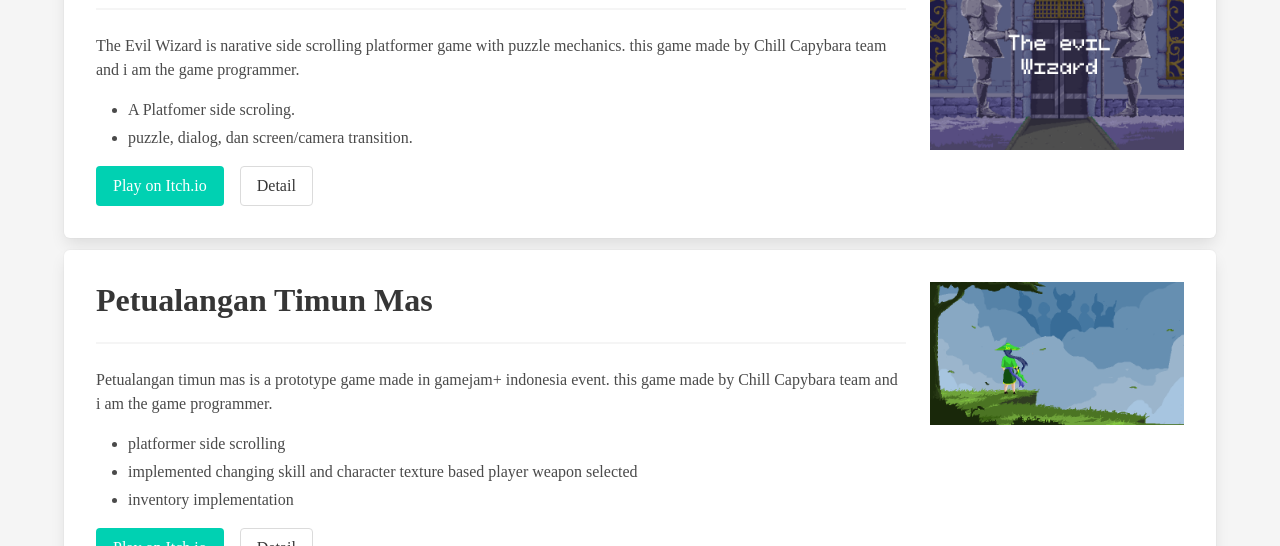
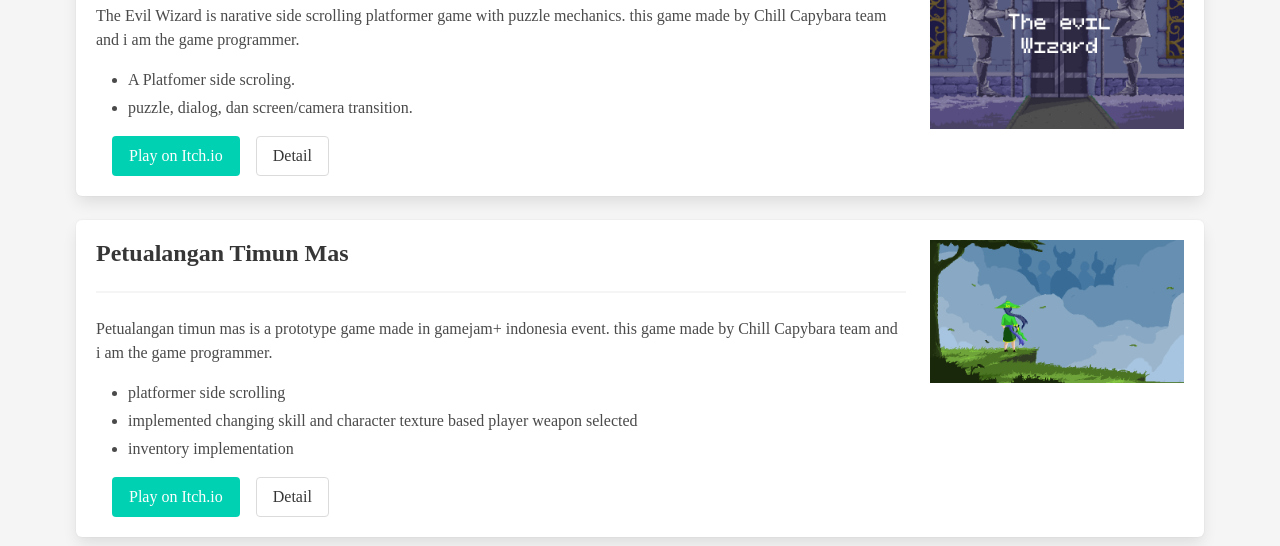
Before and after one commit to Rokugatsua/rokugatsua-blog, a Gatsby site: page /project in a window 1280 px wide. Shown: the part 502-1048 px from the top of the page. Built offline with nearby package versions, Linux system fonts and the light colour scheme; Gatsby itself is replaced by a stand-in of ours.

Commit message:
restylizing post and blog detail page

```diff
--- a/src/pages/project/index.js
+++ b/src/pages/project/index.js
@@ -6,34 +6,66 @@ import Layout from '../../components/layout'
 import Seo from '../../components/seo'
 
 
-const ProjectPage = ({data}) => {
+const ProjectPostFooter = ({node}) => {
+    const actions = [
+        {url:`/project/${node.frontmatter.url}`, label: "Play on Itch.io", style:"is-primary"},
+        {url:`/project/${node.frontmatter.slug}`, label: "Detail", style:""}
+    ]
+    return (
+        <div>
+            {actions.map(action => (
+                <Link to={action.url} className={`button ml-4 ${action.style}`}>{action.label}</Link>
+            ))}
+        </div>
+    )
+}
 
+
+const ProjectPostContent = ({node, className}) => {
     return (
-        <Layout pageTitle='Project'>
-            {data.allMdx.nodes.map(node => (
-                <div key={node.id} className='box columns mb-5'>
-                    <div className='column'>
-                        <Link to={`/project/${node.frontmatter.slug}`}>
-                            <h1 className='title'>{node.frontmatter.title}</h1>
+        <div className={className}>
+            <Link to={`/project/${node.frontmatter.slug}`} >
+                <h3 className='title'>{node.frontmatter.title}</h3>
             </Link>
             <hr></hr>
+            <div className='content'>
                 <p>{node.frontmatter.short_desc}</p>
                 <ul>
                     {node.frontmatter.highlights.map(msg =>(<li>{msg}</li>) )}
                 </ul>
-                        <div>
-                            <a href={node.frontmatter.url} role='button' className='button is-primary ' >Play on Itch.io</a>
-                            <Link to={`/project/${node.frontmatter.slug}`} className='button  ml-4'>Detail</Link>
+                <ProjectPostFooter node={node} />
             </div>
         </div>
+    )
+}
+
+
+const ProjectPost = ({node}) => {
+    const thumbnail = getImage(node.frontmatter.thumbnail)
+    return (
+        <div className='box block'>
+            <div className='columns is-flex-direction-row-reverse'>
                 <div className='column is-one-quarter'>
-                        <GatsbyImage className='image is-fullwidth' image={getImage(node.frontmatter.thumbnail)}/>
+                    <GatsbyImage className='image is-fullwidth' image={thumbnail} />
+                </div>
+                <ProjectPostContent className={'column'} node={node} />
             </div>
         </div>
+    )
+}
+
+
+const ProjectPage = ({data}) => {
+    return (
+        <Layout pageTitle='Projects'>
+
+            {data.allMdx.nodes.map(node => (
+                <ProjectPost node={node} />
             ))}
         </Layout>
     )
 }
+
 
 export const query = graphql `
 query {
@@ -54,6 +86,7 @@ query {
                 }
                 url
             }
+            id
         }
     }
 }
@@ -61,4 +94,4 @@ query {
 
 export default ProjectPage
 
-export const Head = () => <Seo title="Project list" />
+export const Head = () => <Seo title="Projects" />
```
Also changed, not shown: src/pages/blog/index.js (+30 -18 lines), src/pages/blog/{mdx.frontmatter__slug}.js (+6 -1 lines). Lines whose indentation alone changed are shown as unchanged.
